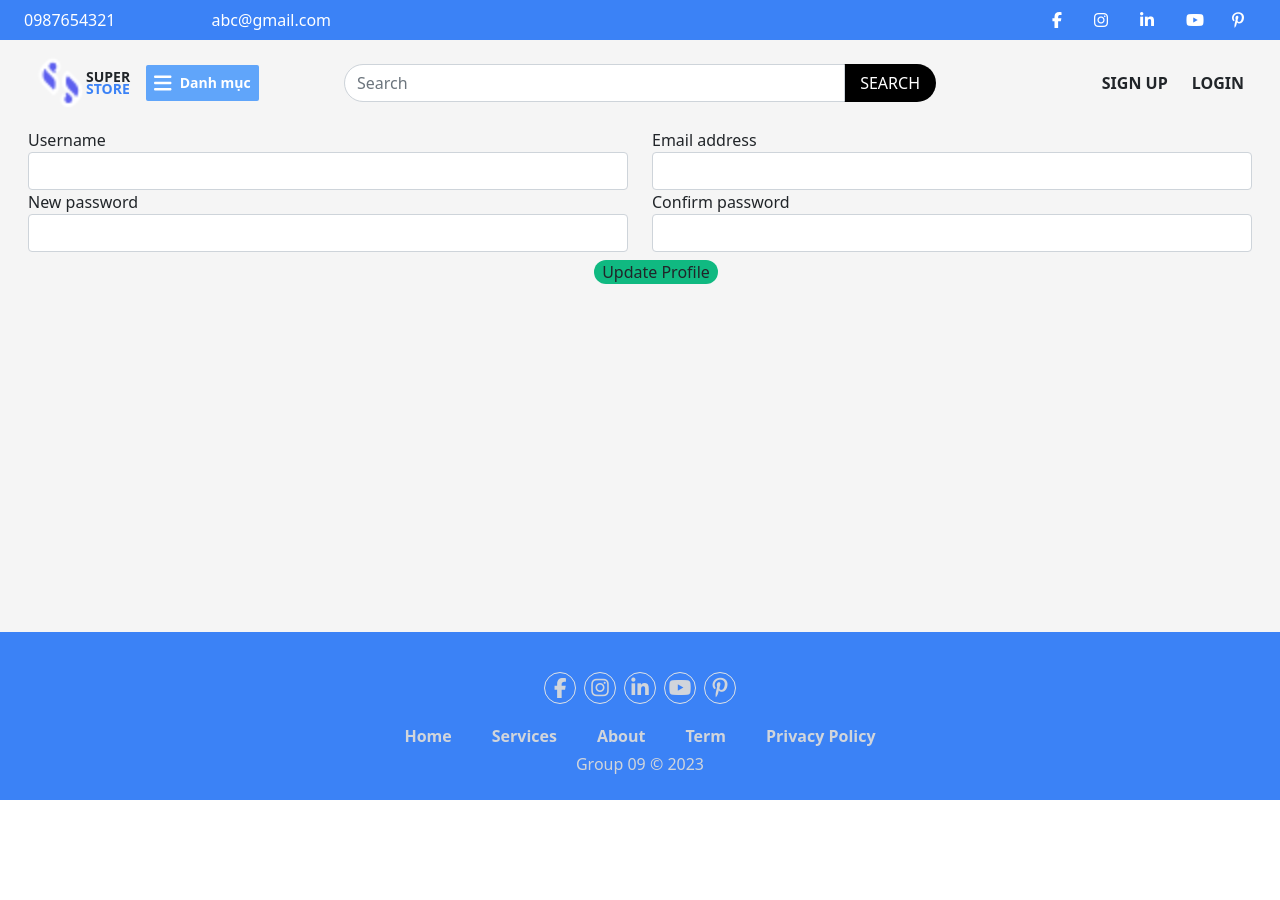
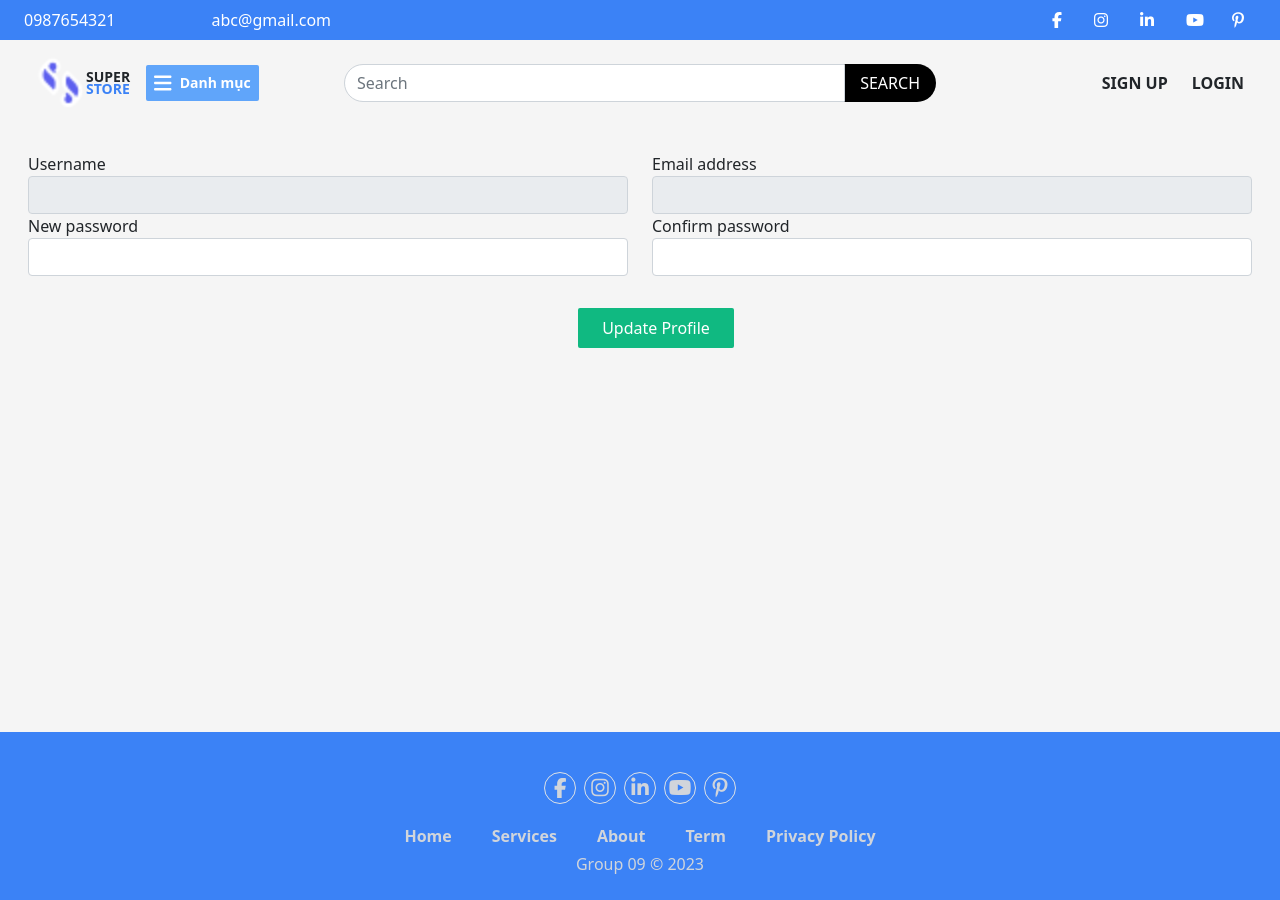
Before and after one commit to fit21120552/web-front-end, a React (Vite) app: page /edit-profile in a window 1280 px wide. Before the commit the page ends 800 px from the top, so only its background shows below. Built offline with nearby package versions, Linux system fonts and the light colour scheme.

Commit message:
update password

```diff
--- a/src/layouts/user/PublicLayout.jsx
+++ b/src/layouts/user/PublicLayout.jsx
@@ -16,7 +16,7 @@ const PublicLayout = () => {
     <>
       <div className="bg-[#f5f5f5]">
         <Header title={title} setTitle={setTitle} />
-        <div className="min-h-[calc(100vh-376px)]">
+        <div className="min-h-[calc(100vh-300px)]">
           <Outlet context={[title, setTitle]} />
         </div>
         <Footer />
--- a/src/pages/user/EditProfile.jsx
+++ b/src/pages/user/EditProfile.jsx
@@ -1,85 +1,112 @@
-import React, { useEffect, useState } from "react"
-import Toast from "../LoadingError/Toast"
-import { toast } from "react-toastify"
+import React, { useEffect, useState } from "react";
+import Toast from "../LoadingError/Toast";
+import { toast } from "react-toastify";
+import { useSelector } from "react-redux";
+import axios from "axios";
+import { api } from "../../constants/api";
 export default function EditProfile() {
+  const userLogin = useSelector((state) => state.userLogin);
 
-    const [username, setUsername] = useState("")
-    const [email, setEmail] = useState("")
-    const [password, setPassword] = useState("")
-    const [confirmPassword, setConfirmPassword] = useState("")
-    const toastId = React.useRef(null)
+  const [username, setUsername] = useState(userLogin?.userInfo?.username || "");
+  const [email, setEmail] = useState(userLogin?.userInfo?.email || "");
+  const [password, setPassword] = useState("");
+  const [confirmPassword, setConfirmPassword] = useState("");
+  const toastId = React.useRef(null);
 
-    const submitHandler = (e) => {
+  const { userInfo } = userLogin;
+
+  const submitHandler = async (e) => {
     e.preventDefault();
     if (password !== confirmPassword) {
-            //alert("Passwords do not match!")
-            toastId.current = toast.error("Passwords do not match!", ToastObject)
+      toastId.current = toast.error("Mật khẩu không khớp!", ToastObject);
+    } else if (password.length < 8) {
+      toastId.current = toast.error("Mật khẩu tối thiểu 8 ký tự!", ToastObject);
     } else {
-            toastId.current = toast.error("Passwords do match!", ToastObject)
-
-            //alert("Passwords matched!")
+      const { data } = await axios.post(
+        api.changePassword,
+        { password },
+        api.config
+      );
+      if (data === "success") {
+        toastId.current = toast.done("Cập nhật thành công!", ToastObject);
+      } else {
+        toastId.current = toast.error("Cập nhật thất bại!", ToastObject);
       }
-
     }
+  };
   const ToastObject = {
     pauseOnFocusLoss: false,
     draggable: false,
     pauseOnHover: false,
     autoClose: 2000,
-    }
+  };
   return (
-        <div>
-       <Toast/>
+    <div className="max-w-screen-xl mx-auto mt-4">
+      <Toast />
 
-       <form className="row form-container mx-3" onSubmit={submitHandler} >
+      <form className="row form-container mx-3" onSubmit={submitHandler}>
         <div className="col-md-6">
           <div className="form">
-                    <label for="account-fn">Username</label>
-                    <input className="form-control"
+            <label htmlFor="account-fn">Username</label>
+            <input
+              className="form-control"
               type="text"
               value={username}
               onChange={(e) => setUsername(e.target.value)}
-                            required></input>
+              required
+              disabled
+            ></input>
           </div>
         </div>
 
         <div className="col-md-6">
           <div className="form">
-                    <label for="account-email">Email address</label>
-                    <input type="email"
+            <label htmlFor="account-email">Email address</label>
+            <input
+              type="email"
               className="form-control"
               value={email}
               onChange={(e) => setEmail(e.target.value)}
-                            required></input>
+              required
+              disabled
+            ></input>
           </div>
         </div>
 
         <div className="col-md-6">
           <div className="form">
-                    <label for="account-pass">New password</label>
-                    <input type="password"
+            <label htmlFor="account-pass">New password</label>
+            <input
+              type="password"
               className="form-control"
               onChange={(e) => setPassword(e.target.value)}
-                            required></input>
+              required
+            ></input>
           </div>
         </div>
 
         <div className="col-md-6">
           <div className="form">
-                    <label for="account-confirm-pass">Confirm password</label>
-                    <input type="password"
+            <label htmlFor="account-confirm-pass">Confirm password</label>
+            <input
+              type="password"
               className="form-control"
               onChange={(e) => setConfirmPassword(e.target.value)}
-                            required></input>
+              required
+            ></input>
           </div>
         </div>
-            <button type="submit" className="flex flex-row justify-center mx-3 my-2">
-                <p className="bg-[#10b981] px-2 rounded-full">Update Profile</p>
+        <button
+          type="submit"
+          className="flex flex-row justify-center mx-3 my-2"
+        >
+          <p className="bg-[#10b981] px-4 mt-4 text-white rounded-sm py-2">
+            Update Profile
+          </p>
         </button>
-
       </form>
     </div>
-    )
+  );
 }
 /* <div className="container mt-lg-5 mt-3">
             <div className="row align-items-start">
--- a/src/pages/user/Profile.jsx
+++ b/src/pages/user/Profile.jsx
@@ -10,14 +10,12 @@ export default function Profile() {
   };
 
   return (
-    <div className="container mx-auto">
-      <button onClick={handleLogout}>Logout</button>
-      <Link to={"/resetPassword"}>Reset Password</Link>
+    <div className="container mx-auto max-w-screen-xl mt-4">
       <div className="card mx-3">
         <div className="card-body">
           <div className="flex flex-row">
-            <div className="basis-1/3">
-              <div className="flex flex-col">
+            <div className="basis-1/7">
+              <div className="flex flex-col gap-1 font-semibold text-center ">
                 <div className="bg-[#a3e635] flex flex-row">
                   <div className="basis-1/2">
                     <img
@@ -33,13 +31,19 @@ export default function Profile() {
                     <div className="">date join</div>
                   </div>
                 </div>
-                <div className="bg-[#7dd3fc] py-6">
-                  <a href="/edit-profile">Profile settings</a>
+                <div className="bg-[#60a5fa]  py-6">Orders List</div>
+                <div className="bg-[#7dd3fc] py-2">
+                  <Link to="/edit-profile">Settings</Link>
                 </div>
-                <div className="bg-[#60a5fa]  py-6">Orders List</div>
+                <button
+                  className="bg-red-400 rounded-sm py-2 text-white font-semibold"
+                  onClick={handleLogout}
+                >
+                  Logout
+                </button>
               </div>
             </div>
-            <div className="basis-1/3">
+            <div className="basis-6/7">
               <div className="flex flex-col mx-2">
                 <div className="">USERNAME</div>
                 <div className="mx-1 px-0">
@@ -50,8 +54,6 @@ export default function Profile() {
                   ></input>
                 </div>
               </div>
-            </div>
-            <div className="basis-1/3">
               <div className="flex flex-col mx-2">
                 <div className="">EMAIL ADDRESS</div>
                 <div className="mx-1 px-0">
```
Lines whose indentation alone changed are shown as unchanged.
